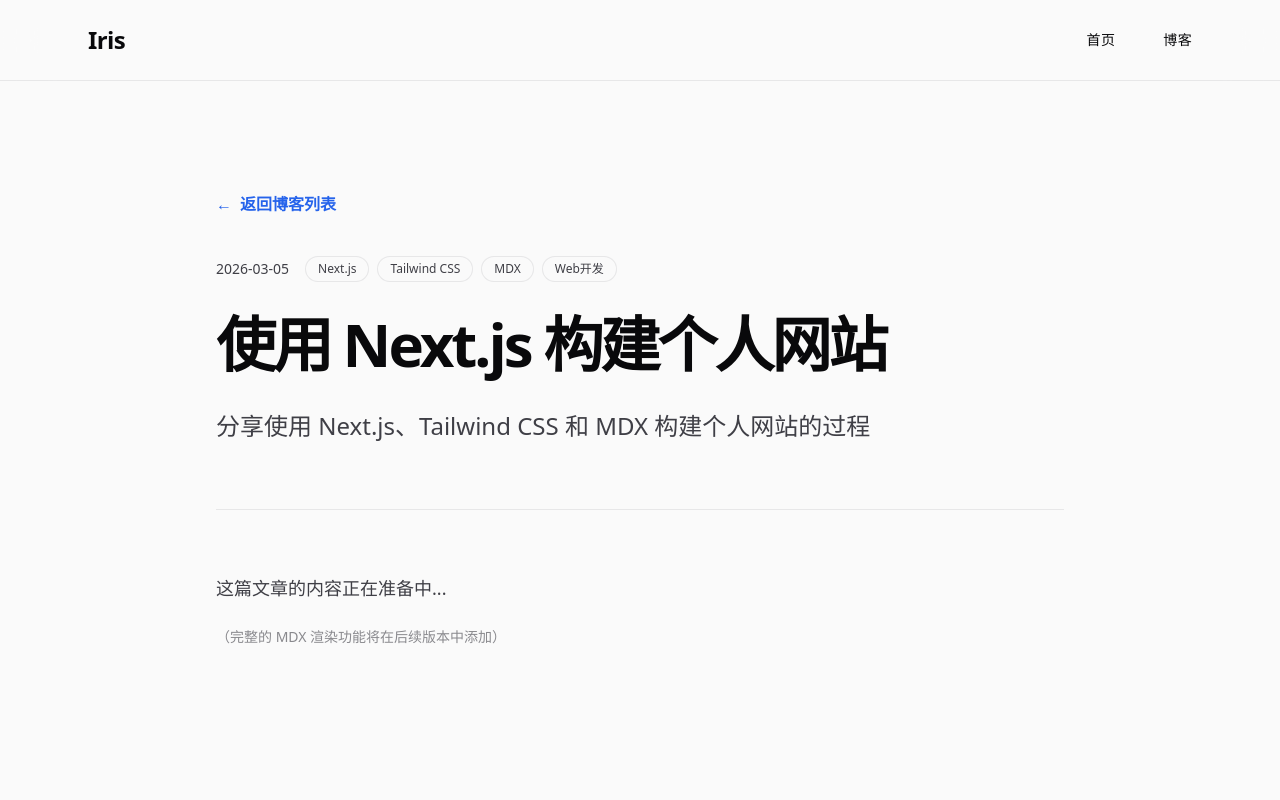
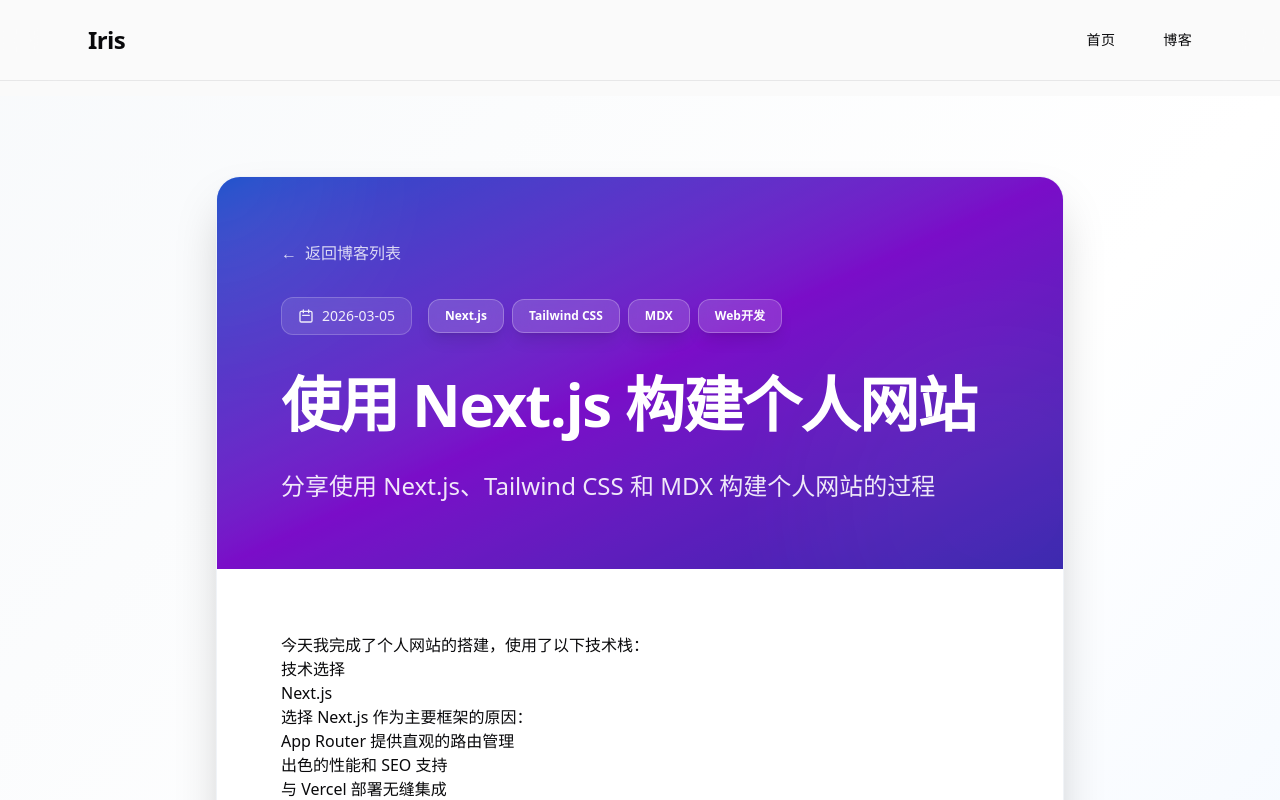
Before and after one commit to huanghuiquan/iris-website, a Next.js app: page /blog/building-personal-website in a window 1280 px wide. Shown: the top 800 px of the page. Built offline with nearby package versions, Linux system fonts and the light colour scheme; a web font is replaced by a local one.

Commit message:
Improve blog styling and add MDX content rendering

```diff
--- a/app/blog/[slug]/page.tsx
+++ b/app/blog/[slug]/page.tsx
@@ -1,5 +1,7 @@
 import Link from 'next/link';
 import { notFound } from 'next/navigation';
+import ReactMarkdown from 'react-markdown';
+import remarkGfm from 'remark-gfm';
 import { getPostBySlug, getAllPostSlugs } from '@/lib/posts';
 
 export async function generateStaticParams() {
@@ -16,27 +18,38 @@
   }
 
   return (
-    <div className="min-h-screen">
-      <main className="max-w-4xl mx-auto px-6 py-24">
-        <article>
-          <div className="mb-16">
+    <div className="min-h-screen bg-gradient-to-br from-slate-50 via-white to-blue-50 dark:from-slate-950 dark:via-slate-900 dark:to-slate-950">
+      <main className="max-w-4xl mx-auto px-6 py-20">
+        <article className="bg-white dark:bg-slate-900/80 backdrop-blur-xl rounded-3xl shadow-2xl border border-slate-200/50 dark:border-slate-800/50 overflow-hidden">
+          {/* Header Section */}
+          <div className="relative overflow-hidden bg-gradient-to-br from-blue-600 via-purple-600 to-indigo-700 p-12 md:p-16">
+            <div className="absolute inset-0 bg-black/20"></div>
+            <div className="absolute inset-0 opacity-30">
+              <div className="absolute top-0 left-0 w-72 h-72 bg-white/20 rounded-full blur-3xl -translate-x-1/2 -translate-y-1/2"></div>
+              <div className="absolute bottom-0 right-0 w-96 h-96 bg-white/10 rounded-full blur-3xl translate-x-1/3 translate-y-1/3"></div>
+            </div>
+
+            <div className="relative z-10">
               <Link
                 href="/blog"
-              className="inline-flex items-center gap-2 text-[#2563EB] hover:text-[#7C3AED] transition-colors duration-300 mb-10 font-semibold"
+                className="inline-flex items-center gap-2 text-white/80 hover:text-white transition-all duration-300 mb-8 font-medium group"
               >
-              <span>←</span>
+                <span className="group-hover:-translate-x-1 transition-transform duration-300">←</span>
                 返回博客列表
               </Link>
 
-            <div className="flex items-center gap-4 mb-8">
-              <time className="text-sm text-[#3F3F46] dark:text-gray-500">
-                {post.date}
-              </time>
-              <div className="flex gap-2">
+              <div className="flex flex-wrap items-center gap-4 mb-8">
+                <div className="flex items-center gap-2 text-white/90 bg-white/10 backdrop-blur px-4 py-2 rounded-xl border border-white/20">
+                  <svg className="w-4 h-4" fill="none" stroke="currentColor" viewBox="0 0 24 24">
+                    <path strokeLinecap="round" strokeLinejoin="round" strokeWidth={2} d="M8 7V3m8 4V3m-9 8h10M5 21h14a2 2 0 002-2V7a2 2 0 00-2-2H5a2 2 0 00-2 2v12a2 2 0 002 2z" />
+                  </svg>
+                  <time className="text-sm font-medium">{post.date}</time>
+                </div>
+                <div className="flex flex-wrap gap-2">
                   {post.tags.map((tag) => (
                     <span
                       key={tag}
-                    className="text-xs px-3 py-1 bg-[#FAFAFA] dark:bg-[#09090B] rounded-full text-[#3F3F46] dark:text-gray-400 border border-[#3F3F46]/10 dark:border-white/10"
+                      className="text-xs font-semibold px-4 py-2 bg-white/15 backdrop-blur text-white rounded-xl border border-white/25 shadow-lg"
                     >
                       {tag}
                     </span>
@@ -44,23 +57,73 @@
                 </div>
               </div>
 
-            <h1 className="text-5xl md:text-6xl font-bold mb-8 tracking-tighter">
+              <h1 className="text-4xl md:text-5xl lg:text-6xl font-black text-white mb-6 tracking-tight leading-tight">
                 {post.title}
               </h1>
-            <p className="text-2xl text-[#3F3F46] dark:text-gray-400 leading-relaxed">
+              <p className="text-xl md:text-2xl text-white/90 leading-relaxed max-w-3xl font-light">
                 {post.description}
               </p>
             </div>
+          </div>
 
-          <div className="border-t border-[#3F3F46]/10 dark:border-white/10 pt-16">
-            <div className="prose dark:prose-invert max-w-none">
-              <div className="text-lg text-[#3F3F46] dark:text-gray-400 leading-relaxed space-y-6">
+          {/* Content Section */}
+          <div className="p-10 md:p-14 lg:p-16">
+            <div className="
+              [&>*:first-child]:mt-0
+              prose prose-slate dark:prose-invert max-w-none
+              prose-headings:font-bold prose-headings:tracking-tight prose-headings:text-slate-900 dark:prose-headings:text-white
+              prose-h1:text-4xl prose-h1:mb-8 prose-h1:mt-12
+              prose-h2:text-3xl prose-h2:mb-6 prose-h2:mt-10 prose-h2:pb-3 prose-h2:border-b-2 prose-h2:border-blue-100 dark:prose-h2:border-blue-900/30
+              prose-h3:text-2xl prose-h3:mb-4 prose-h3:mt-8
+              prose-h4:text-xl prose-h4:mb-3 prose-h4:mt-6
+              prose-p:text-lg prose-p:text-slate-700 dark:prose-p:text-slate-300
+              prose-p:leading-relaxed prose-p:mb-6
+              prose-a:text-blue-600 dark:prose-a:text-blue-400 prose-a:font-semibold prose-a:no-underline hover:prose-a:underline
+              prose-strong:text-slate-900 dark:prose-strong:text-white prose-strong:font-semibold
+              prose-code:text-purple-600 dark:prose-code:text-purple-400
+              prose-code:bg-slate-100 dark:prose-code:bg-slate-800
+              prose-code:px-2.5 prose-code:py-1 prose-code:rounded-lg prose-code:font-mono prose-code:text-sm
+              prose-pre:bg-slate-900 dark:prose-pre:bg-slate-950 prose-pre:text-slate-100
+              prose-pre:p-6 prose-pre:rounded-2xl prose-pre:shadow-xl prose-pre:border prose-pre:border-slate-800
+              prose-pre:my-8
+              prose-blockquote:border-l-4 prose-blockquote:border-blue-500
+              prose-blockquote:pl-6 prose-blockquote:py-1 prose-blockquote:my-8
+              prose-blockquote:bg-blue-50 dark:prose-blockquote:bg-blue-900/10
+              prose-blockquote:rounded-r-xl prose-blockquote:text-slate-700 dark:prose-blockquote:text-slate-300
+              prose-blockquote:not-italic prose-blockquote:font-medium
+              prose-ul:list-disc prose-ol:list-decimal
+              prose-ul:pl-6 prose-ol:pl-6
+              prose-li:my-2.5 prose-li:text-slate-700 dark:prose-li:text-slate-300
+              prose-li:text-lg
+              prose-table:w-full prose-table:my-8
+              prose-table:border-collapse prose-table:overflow-hidden prose-table:rounded-xl
+              prose-th:bg-slate-100 dark:prose-th:bg-slate-800
+              prose-th:px-4 prose-th:py-3 prose-th:text-left prose-th:font-semibold
+              prose-td:px-4 prose-td:py-3 prose-td:border-t prose-td:border-slate-200 dark:prose-td:border-slate-700
+              prose-hr:my-12 prose-hr:border-slate-200 dark:prose-hr:border-slate-800
+              !prose-code:before:content-[''] !prose-code:after:content-['']
+            ">
+              {post.content ? (
+                <ReactMarkdown remarkPlugins={[remarkGfm]}>
+                  {post.content}
+                </ReactMarkdown>
+              ) : (
+                <div className="text-lg text-slate-600 dark:text-slate-400 leading-relaxed space-y-6">
                   <p>
                     这篇文章的内容正在准备中...
                   </p>
-                <p className="text-sm opacity-60">
-                  （完整的 MDX 渲染功能将在后续版本中添加）
-                </p>
+                </div>
+              )}
+            </div>
+
+            {/* Footer decoration */}
+            <div className="mt-16 pt-8 border-t border-slate-200 dark:border-slate-800">
+              <div className="flex items-center justify-center gap-2 text-slate-400 dark:text-slate-600">
+                <span className="w-8 h-px bg-slate-300 dark:bg-slate-700"></span>
+                <svg className="w-5 h-5" fill="none" stroke="currentColor" viewBox="0 0 24 24">
+                  <path strokeLinecap="round" strokeLinejoin="round" strokeWidth={2} d="M5 3v4M3 5h4M6 17v4m-2-2h4m5-16l2.286 6.857L21 12l-5.714 2.143L13 21l-2.286-6.857L5 12l5.714-2.143L13 3z" />
+                </svg>
+                <span className="w-8 h-px bg-slate-300 dark:bg-slate-700"></span>
               </div>
             </div>
           </div>
--- a/lib/posts.ts
+++ b/lib/posts.ts
@@ -39,12 +39,16 @@
     ? tagsMatch[1].split(',').map((tag) => tag.trim().replace(/["']/g, ''))
     : [];
 
+  // 提取内容部分（去掉 frontmatter）
+  const content = fileContents.replace(/^\s*---\n[\s\S]*?\n---\n?/, '');
+
   return {
     slug,
     title: titleMatch ? titleMatch[1] : '',
     date: dateMatch ? dateMatch[1] : '',
     description: descriptionMatch ? descriptionMatch[1] : '',
     tags,
+    content,
   };
 }
 
--- a/lib/types.ts
+++ b/lib/types.ts
@@ -4,4 +4,5 @@
   date: string;
   description: string;
   tags: string[];
+  content?: string;
 }
--- a/next.config.ts
+++ b/next.config.ts
@@ -1,7 +1,12 @@
+import createMDX from '@next/mdx';
 import type { NextConfig } from 'next';
 
 const nextConfig: NextConfig = {
-  /* config options here */
+  pageExtensions: ['js', 'jsx', 'md', 'mdx', 'ts', 'tsx'],
 };
 
-export default nextConfig;
+const withMDX = createMDX({
+  extension: /\.mdx?$/,
+});
+
+export default withMDX(nextConfig);
```
Also changed, not shown: app/blog/page.tsx (+45 -21 lines). Lines whose indentation alone changed are shown as unchanged.
